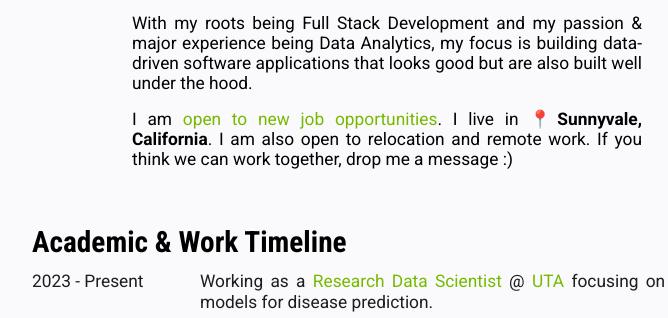
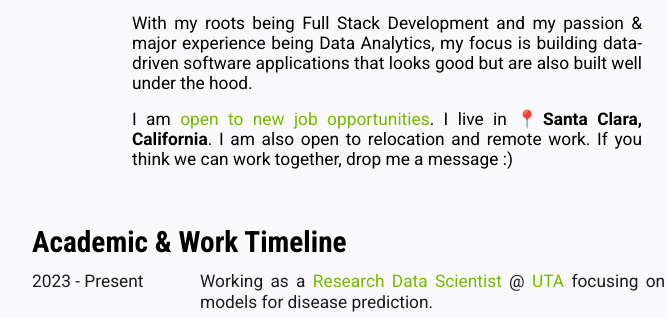
Before and after one commit to vandy1297/vandhanamanivannan.github.io, a plain HTML site: page index.html in a window 1280 px wide. Shown: the part 321-639 px from the top of the page, 133-801 px from the left. Drawn offline with Linux system fonts and the light colour scheme.

Commit message:
location

```diff
--- a/index.html
+++ b/index.html
@@ -32,7 +32,7 @@
 
       <p>With my roots being Full Stack Development and my passion & major experience being Data Analytics, my focus is building data-driven software applications that looks good but are also built well under the hood. </p>
 
-      <p>I am <font color="#76B900">open to new job opportunities</font>. I live in &#128205<b>Sunnyvale, California</b>. I am also open to relocation and remote work.
+      <p>I am <font color="#76B900">open to new job opportunities</font>. I live in &#128205<b>Santa Clara, California</b>. I am also open to relocation and remote work.
         If you think we can work together, drop me a message :)
       </p>
 
```
